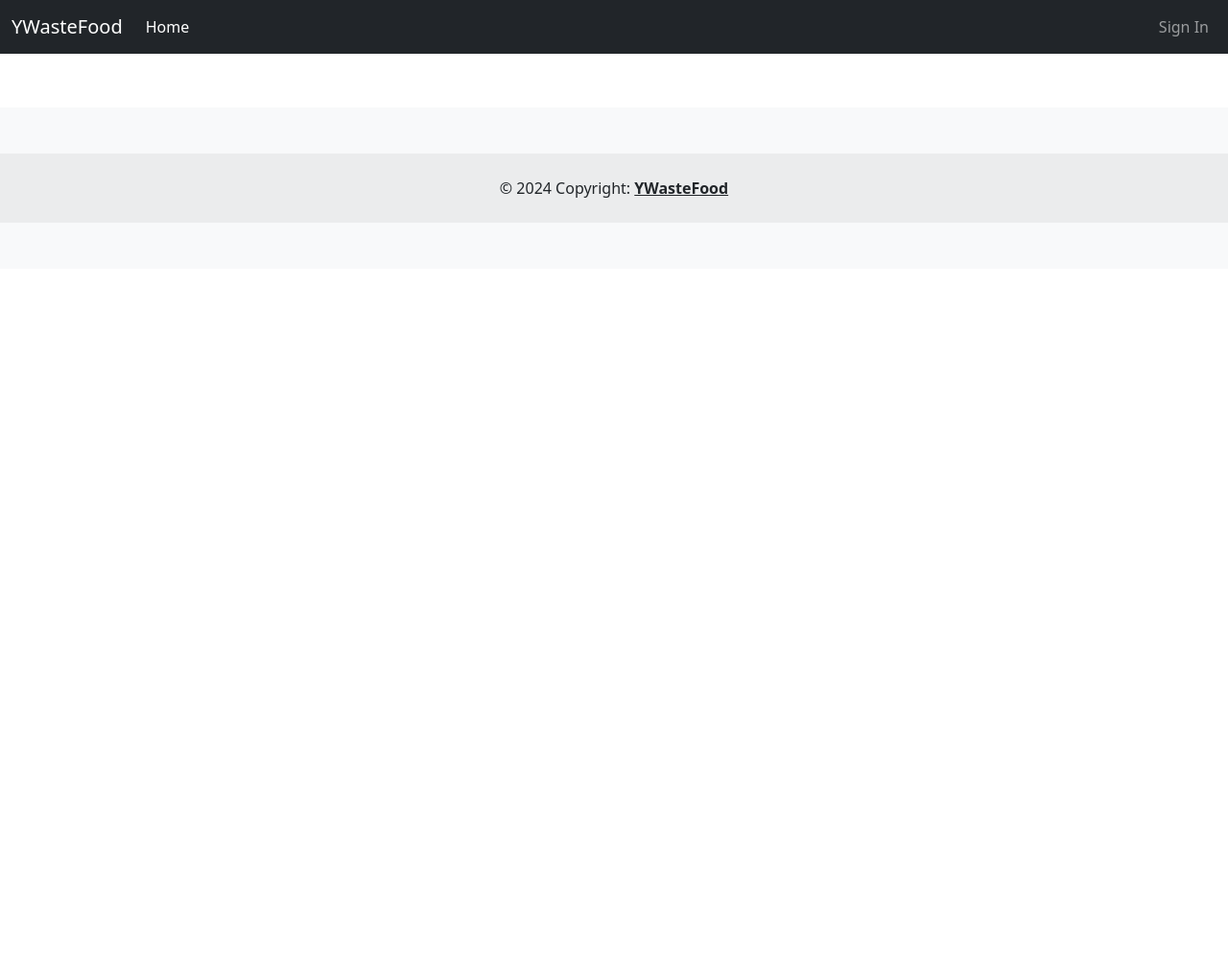
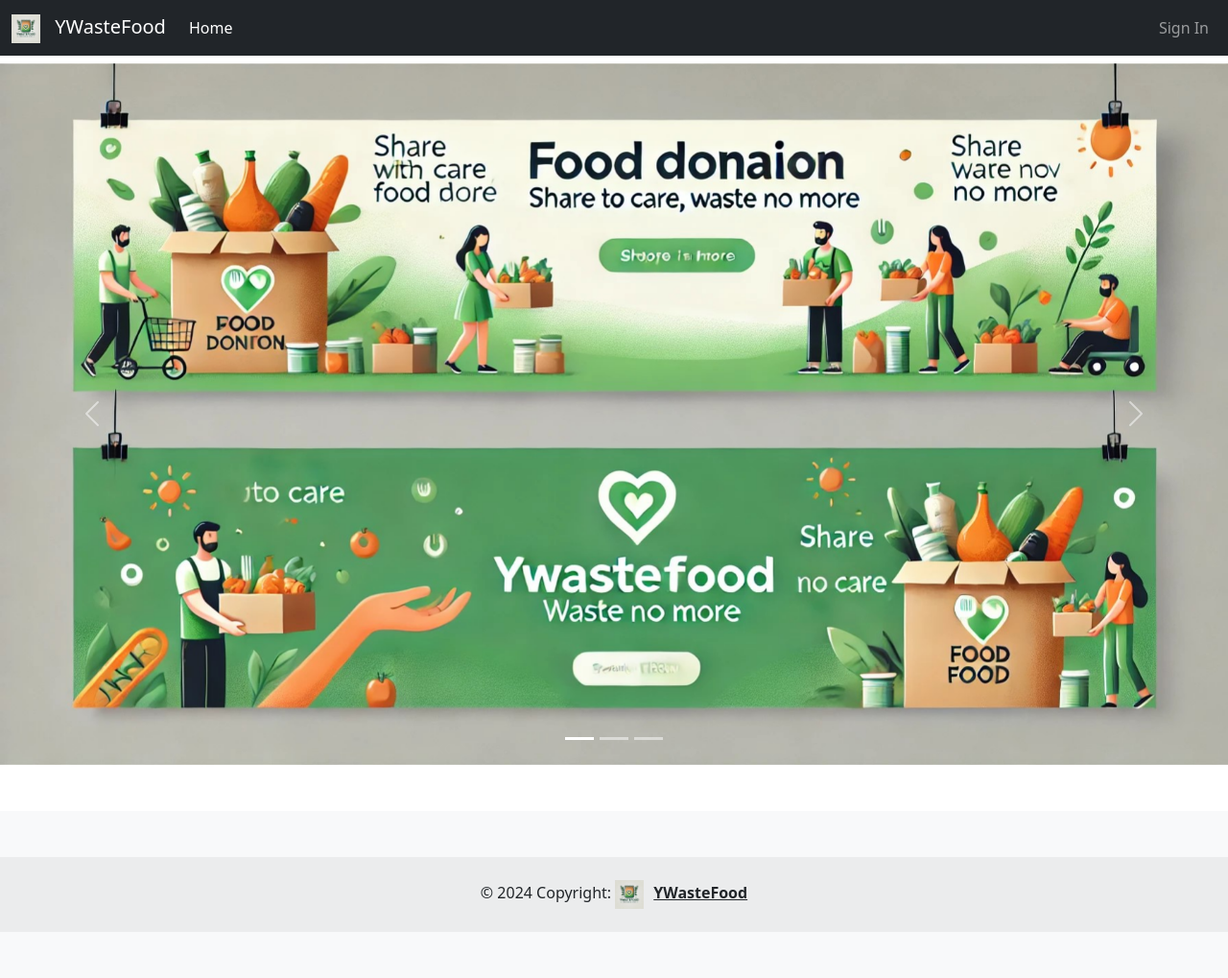
Before and after one commit to ratneshd7/YWasteFood, a Django app: page / in a window 1280 px wide. Shown: the whole page at 96% size. Before the commit the page ends 232 px from the top, so only its background shows below. Run offline with Django 5.2, Linux system fonts and the light colour scheme; some libraries are stand-ins or nearby versions.

Commit message:
Added images and slider

```diff
--- a/YWasteFood/settings.py
+++ b/YWasteFood/settings.py
@@ -10,6 +10,7 @@ For the full list of settings and their values, see
 https://docs.djangoproject.com/en/5.1/ref/settings/
 """
 
+import os
 from pathlib import Path
 
 # Build paths inside the project like this: BASE_DIR / 'subdir'.
@@ -118,6 +119,7 @@ USE_TZ = True
 # https://docs.djangoproject.com/en/5.1/howto/static-files/
 
 STATIC_URL = 'static/'
+STATICFILES_DIRS = [os.path.join(BASE_DIR, "static")]
 
 # Default primary key field type
 # https://docs.djangoproject.com/en/5.1/ref/settings/#default-auto-field
--- a/templates/base.html
+++ b/templates/base.html
@@ -18,7 +18,13 @@
       <!-- navbar -->
       <nav class="navbar navbar-expand-lg navbar-dark bg-dark">
         <div class="container-fluid">
-          <a class="navbar-brand" href="http://127.0.0.1:8000/">YWasteFood</a>
+          <a class="navbar-brand" href="http://127.0.0.1:8000/">
+            <img
+              src="{% static '/images/logo.jpg' %}"
+              style="height: 30px; width: auto; margin-right: 10px"
+            />
+            YWasteFood</a
+          >
           <button
             class="navbar-toggler"
             type="button"
@@ -145,7 +151,12 @@
     <!-- Copyright -->
     <div class="text-center p-4" style="background-color: rgba(0, 0, 0, 0.05)">
       © 2024 Copyright:
-      <a class="text-reset fw-bold" href="/">YWasteFood</a>
+      <a class="text-reset fw-bold" href="/"
+        ><img
+          src="{% static '/images/logo.jpg' %}"
+          style="height: 30px; width: auto; margin-right: 10px"
+        />YWasteFood</a
+      >
     </div>
     <!-- Copyright -->
   </footer>
--- a/templates/dashboard.html
+++ b/templates/dashboard.html
@@ -1,4 +1,4 @@
-{% if user.is_authenticated %} {% comment %} TABS {% endcomment %}
+{% if user.is_authenticated %}
 <ul class="nav nav-tabs">
   {% comment %}
   <li class="nav-item">
@@ -202,4 +202,4 @@
   </li>
   {% endif %}
 </ul>
-{% comment %} TABS END {% endcomment %} {% endif %}
+{% comment %} {% endif %} {% endcomment %}
--- a/templates/home.html
+++ b/templates/home.html
@@ -1,3 +1,3 @@
-{% extends 'base.html' %} {% block home %}active{% endblock home %}active {%
-block body %} {% include 'dashboard.html' %} {% include 'slider.html' %} {%
-endblock body %}
+{% extends 'base.html' %} {% block home %}active{% endblock home %}active
+{%block body %} {% include 'dashboard.html' %} {% include 'slider.html' %}
+{%endblock body %}
--- /dev/null
+++ b/templates/slider.html
@@ -0,0 +1,73 @@
+{% load static %}
+<!-- slider -->
+<div class="container-fluid m-0 p-0">
+  <div
+    id="carouselExampleIndicators"
+    class="carousel slide"
+    data-bs-ride="true"
+  >
+    <div class="carousel-indicators">
+      <button
+        type="button"
+        data-bs-target="#carouselExampleIndicators"
+        data-bs-slide-to="0"
+        class="active"
+        aria-current="true"
+        aria-label="Slide 1"
+      ></button>
+      <button
+        type="button"
+        data-bs-target="#carouselExampleIndicators"
+        data-bs-slide-to="1"
+        aria-label="Slide 2"
+      ></button>
+      <button
+        type="button"
+        data-bs-target="#carouselExampleIndicators"
+        data-bs-slide-to="2"
+        aria-label="Slide 3"
+      ></button>
+    </div>
+    <div class="carousel-inner">
+      <div class="carousel-item active">
+        <img
+          src="{% static '/images/FoodDonationBanner1.jpg' %}"
+          class="d-block w-100"
+          alt="..."
+        />
+      </div>
+      <div class="carousel-item">
+        <img
+          src="{% static '/images/FoodDonationBanner2.jpg' %}"
+          class="d-block w-100"
+          alt="..."
+        />
+      </div>
+      <div class="carousel-item">
+        <img
+          src="{% static '/images/FoodDonationBanner1.jpg' %}"
+          class="d-block w-100"
+          alt="..."
+        />
+      </div>
+    </div>
+    <button
+      class="carousel-control-prev"
+      type="button"
+      data-bs-target="#carouselExampleIndicators"
+      data-bs-slide="prev"
+    >
+      <span class="carousel-control-prev-icon" aria-hidden="true"></span>
+      <span class="visually-hidden">Previous</span>
+    </button>
+    <button
+      class="carousel-control-next"
+      type="button"
+      data-bs-target="#carouselExampleIndicators"
+      data-bs-slide="next"
+    >
+      <span class="carousel-control-next-icon" aria-hidden="true"></span>
+      <span class="visually-hidden">Next</span>
+    </button>
+  </div>
+</div>
```
Also changed, not shown: static/images/FoodDonationBanner1.jpg (added), static/images/FoodDonationBanner2.jpg (added), static/images/logo.jpg (added).
